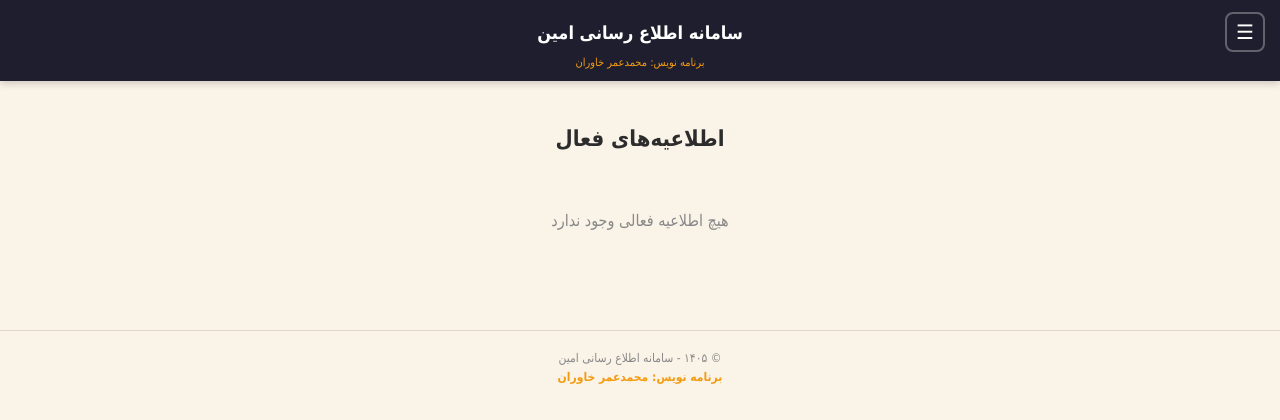
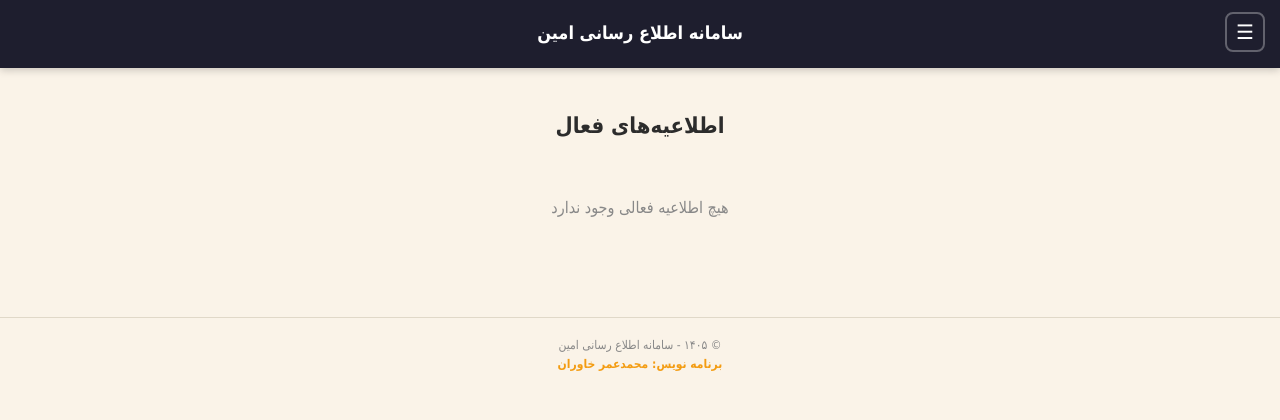
Before and after one commit to irancell939-dotcom/flask-notification-app, a Flask app: page / in a window 1280 px wide. Shown: the top 420 px of the page. Run offline with Flask 3, Linux system fonts and the light colour scheme; the visitor is signed in with stand-in values (Sample User, id 1); data that the repository does not hold is empty.

Commit message:
Update base.html

```diff
--- a/templates/base.html
+++ b/templates/base.html
@@ -516,7 +516,7 @@
             </div>
             <div class="header-spacer"></div>
         </div>
-        <div class="header-subtitle">برنامه نویس: محمدعمر خاوران</div>
+        <div class="header-subtitle"> </div>
     </header>
 
     <div class="sidebar-overlay" id="sidebarOverlay" onclick="toggleSidebar()"></div>
```
